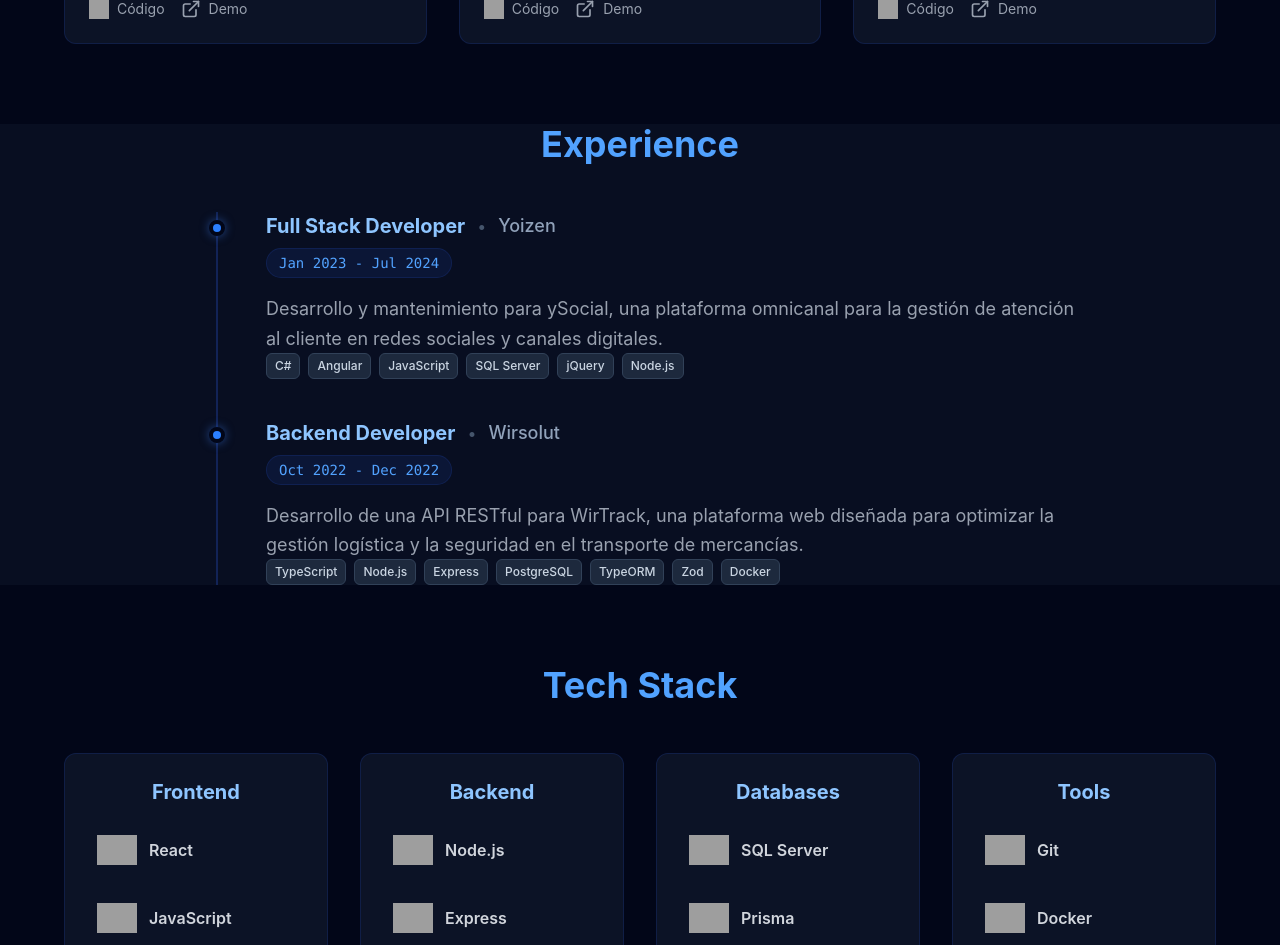
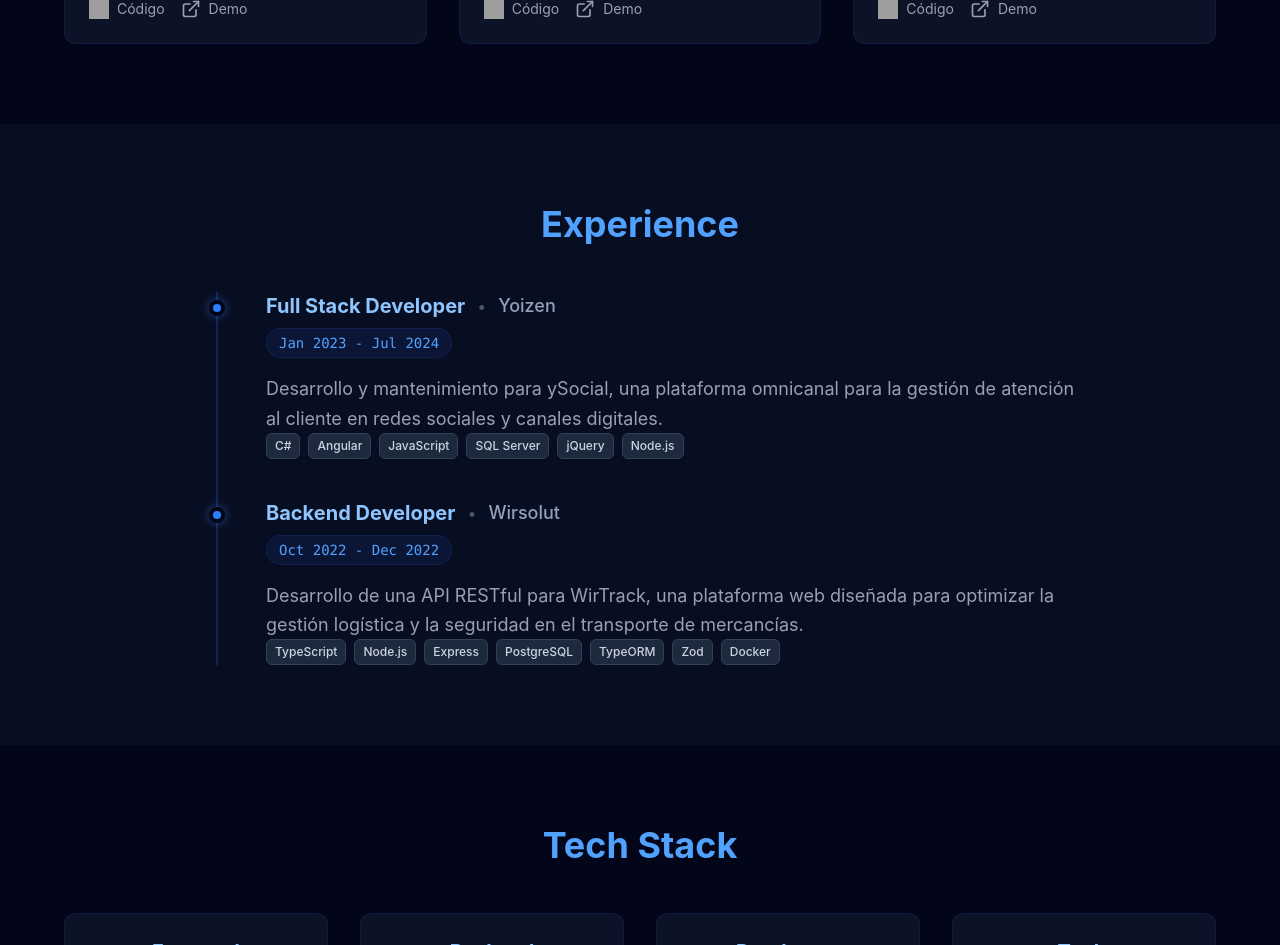
Before and after one commit to TochuGV/portfolio, a React (Vite) app: page / in a window 1280 px wide. Shown: the part 1680-2625 px from the top of the page. Built offline with nearby package versions, Linux system fonts and the light colour scheme; grey boxes are pictures that could not be loaded.

Commit message:
fix: update default className in 'Section' component for consistent styling

```diff
--- a/src/components/ui/Section.tsx
+++ b/src/components/ui/Section.tsx
@@ -5,9 +5,9 @@ interface Props {
   className?: string;
 }
 
-export const Section = ({ id, title, children, className="py-20 px-6" }: Props) => {
+export const Section = ({ id, title, children, className="" }: Props) => {
   return (
-    <section id={id} className={className}>
+    <section id={id} className={`py-20 px-6 ${className}`}>
       <div className="max-w-6xl mx-auto">
         {title && (
           <h2 className="text-4xl font-bold mb-12 text-center text-blue-400">
```
